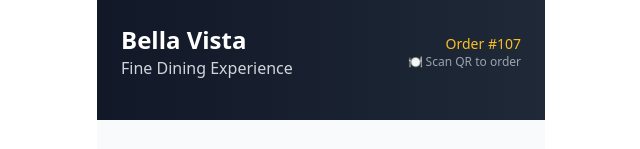
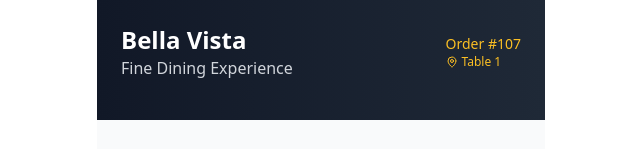
Before and after one commit to Greatnexx/resturant_app-frontend, a React (Vite) app: page / in a window 1280 px wide. Shown: the top 149 px of the page, without its empty margins (319-959 px from the left). Built offline with nearby package versions, Linux system fonts and the light colour scheme.

Commit message:
new changes

```diff
--- a/src/components/Menu.tsx
+++ b/src/components/Menu.tsx
@@ -1,5 +1,13 @@
-import React, { useState } from "react";
-import { ShoppingCart, Plus, Minus, Star, Clock, Check } from "lucide-react";
+import React, { useState, useEffect } from "react";
+import {
+  ShoppingCart,
+  Plus,
+  Minus,
+  Star,
+  Clock,
+  Check,
+  MapPin,
+} from "lucide-react";
 
 interface MenuItem {
   id: number;
@@ -26,9 +34,22 @@ type ViewType = "menu" | "cart" | "success";
 const Menu: React.FC = () => {
   const [cart, setCart] = useState<CartItem[]>([]);
   const [currentView, setCurrentView] = useState<ViewType>("menu");
-  const [_orderPlaced, setOrderPlaced] = useState<boolean>(false);
+  const [orderPlaced, setOrderPlaced] = useState<boolean>(false);
   const [orderNumber] = useState<number>(Math.floor(Math.random() * 1000) + 1);
   const [restaurantName] = useState<string>("Bella Vista");
+  const [tableNumber, setTableNumber] = useState<number | null>(null);
+
+  // Extract table number from URL path
+  useEffect(() => {
+    const path = window.location.pathname;
+    const tableMatch = path.match(/\/table\/(\d+)/);
+    if (tableMatch) {
+      setTableNumber(parseInt(tableMatch[1]));
+    } else {
+      // For demo purposes, if no table in URL, default to table 1
+      setTableNumber(1);
+    }
+  }, []);
 
   // Mock menu data
   const menuItems: MenuItems = {
@@ -174,8 +195,10 @@ const Menu: React.FC = () => {
     // In real app, this would send to backend
     console.log("Order placed:", {
       orderNumber,
+      tableNumber,
       items: cart,
       total: getTotalPrice(),
+      timestamp: new Date().toISOString(),
     });
   };
 
@@ -240,8 +263,14 @@ const Menu: React.FC = () => {
           </button>
           <h1 className="text-2xl font-bold">Your Order</h1>
         </div>
-        <div className="text-amber-400 text-sm">
-          Order #{orderNumber} • {restaurantName}
+        <div className="flex items-center justify-between text-sm">
+          <div className="text-amber-400">
+            Order #{orderNumber} • {restaurantName}
+          </div>
+          <div className="flex items-center gap-1 text-amber-400">
+            <MapPin className="w-4 h-4" />
+            Table {tableNumber}
+          </div>
         </div>
       </div>
 
@@ -329,6 +358,10 @@ const Menu: React.FC = () => {
               <span className="font-medium">{orderNumber}</span>
             </div>
             <div className="flex justify-between">
+              <span>Table:</span>
+              <span className="font-medium">{tableNumber}</span>
+            </div>
+            <div className="flex justify-between">
               <span>Items:</span>
               <span className="font-medium">{getTotalItems()}</span>
             </div>
@@ -348,9 +381,16 @@ const Menu: React.FC = () => {
           </div>
 
           <p className="text-gray-600">
-            Your order has been sent to the kitchen. We'll notify you when it's
-            ready!
+            Your order has been sent to the kitchen. We'll bring it to your
+            table when ready!
           </p>
+
+          <div className="bg-amber-50 p-3 rounded-lg">
+            <div className="flex items-center justify-center gap-2 text-amber-800">
+              <MapPin className="w-4 h-4" />
+              <span className="font-medium">Table {tableNumber}</span>
+            </div>
+          </div>
 
           <button
             onClick={() => {
@@ -377,8 +417,9 @@ const Menu: React.FC = () => {
           </div>
           <div className="text-right">
             <div className="text-amber-400 text-sm">Order #{orderNumber}</div>
-            <div className="flex items-center gap-1 text-xs text-gray-400">
-              <span>🍽️ Scan QR to order</span>
+            <div className="flex items-center gap-1 text-xs text-amber-400">
+              <MapPin className="w-3 h-3" />
+              <span>Table {tableNumber}</span>
             </div>
           </div>
         </div>
```
